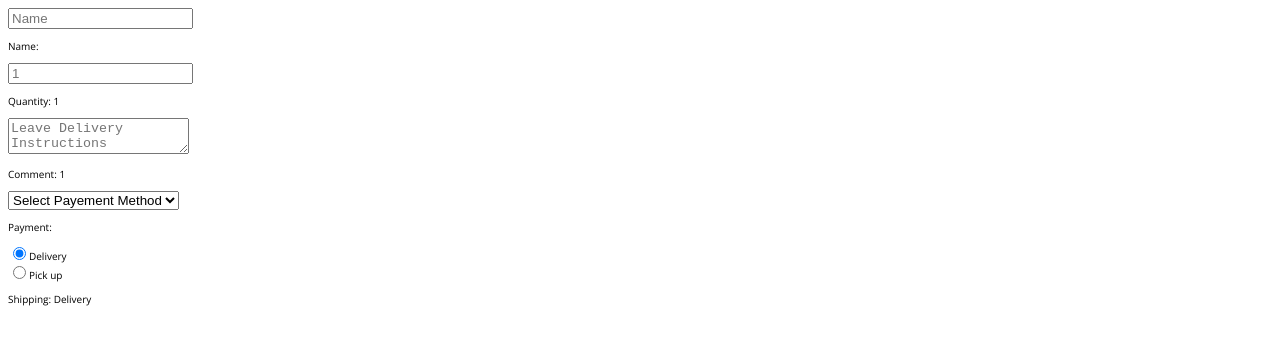
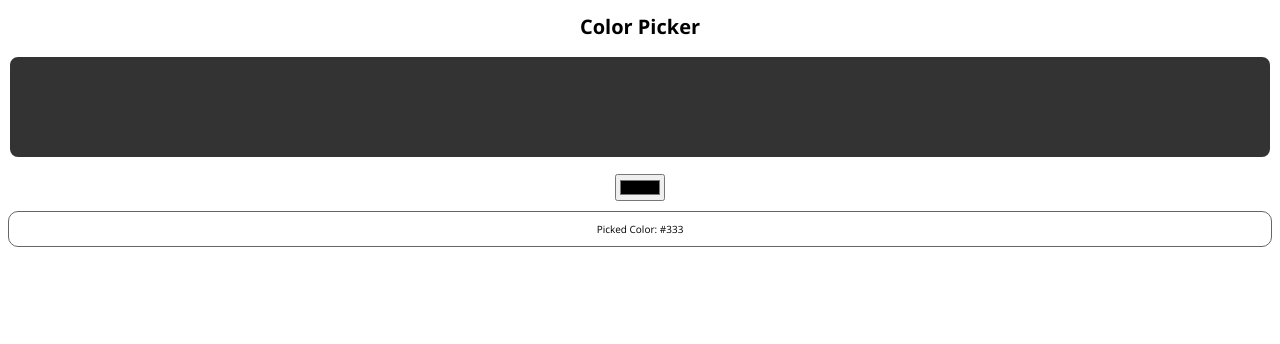
Before and after one commit to Mrufaihi/React-JS-Begineer, a React (Vite) app in the folder my-react-app/: page / in a window 1280 px wide. Shown: the top 344 px of the page. Built offline with nearby package versions, Linux system fonts and the light colour scheme.

Commit message:
useState (COLOR PICKER)

```diff
--- a/my-react-app/src/App.jsx
+++ b/my-react-app/src/App.jsx
@@ -1,11 +1,11 @@
 // Explain this function in simple terms:
 // imports
-import OnChange from './components/OnChange';
+import ColorPicker from './components/ColorPicker';
 
 function App() {
   //Props
 
-  return <OnChange />;
+  return <ColorPicker />;
 }
 // propType;
 
--- /dev/null
+++ b/my-react-app/src/components/ColorPicker.jsx
@@ -0,0 +1,24 @@
+import { useState } from 'react';
+
+function ColorPicker() {
+  //  STATEFUL VAR COLOR
+  const [color, setColor] = useState('#333');
+  function handleColorChange(e) {
+    setColor(e.target.value);
+  }
+
+  return (
+    <div className="color">
+      <h1 className="color__heading">Color Picker</h1>
+      <div className="color__display" style={{ background: color }}></div>
+      <input
+        className="color__picker"
+        type="color"
+        value={color}
+        onChange={handleColorChange}
+      />
+      <p className="color__selected">Picked Color: {color}</p>
+    </div>
+  );
+}
+export default ColorPicker;
--- a/my-react-app/src/index.css
+++ b/my-react-app/src/index.css
@@ -5,22 +5,20 @@ html {
 body {
   font-family: 'Open Sans', sans-serif;
 }
-.counter {
+.color {
   text-align: center;
 }
-.counter__header {
-  font-size: 10rem;
+.color__display {
+  border: 2px solid rgb(255, 255, 255);
+  border-radius: 10px;
+  height: 10rem;
+  margin: 1.5rem 0;
 }
-.counter__button {
-  font-size: 2rem;
-  width: 20rem;
-  height: 5rem;
-  margin: 0 2rem;
-  background-color: hsl(180, 100%, 50%);
-  border: none;
-  border-radius: 5px;
+.color__selected {
+  border: 1px solid #666;
+  border-radius: 10px;
+  padding: 1rem;
 }
-.counter__button:hover {
-  background-color: hsl(180, 100%, 45%);
+.color__picker:hover {
   cursor: pointer;
 }
```
